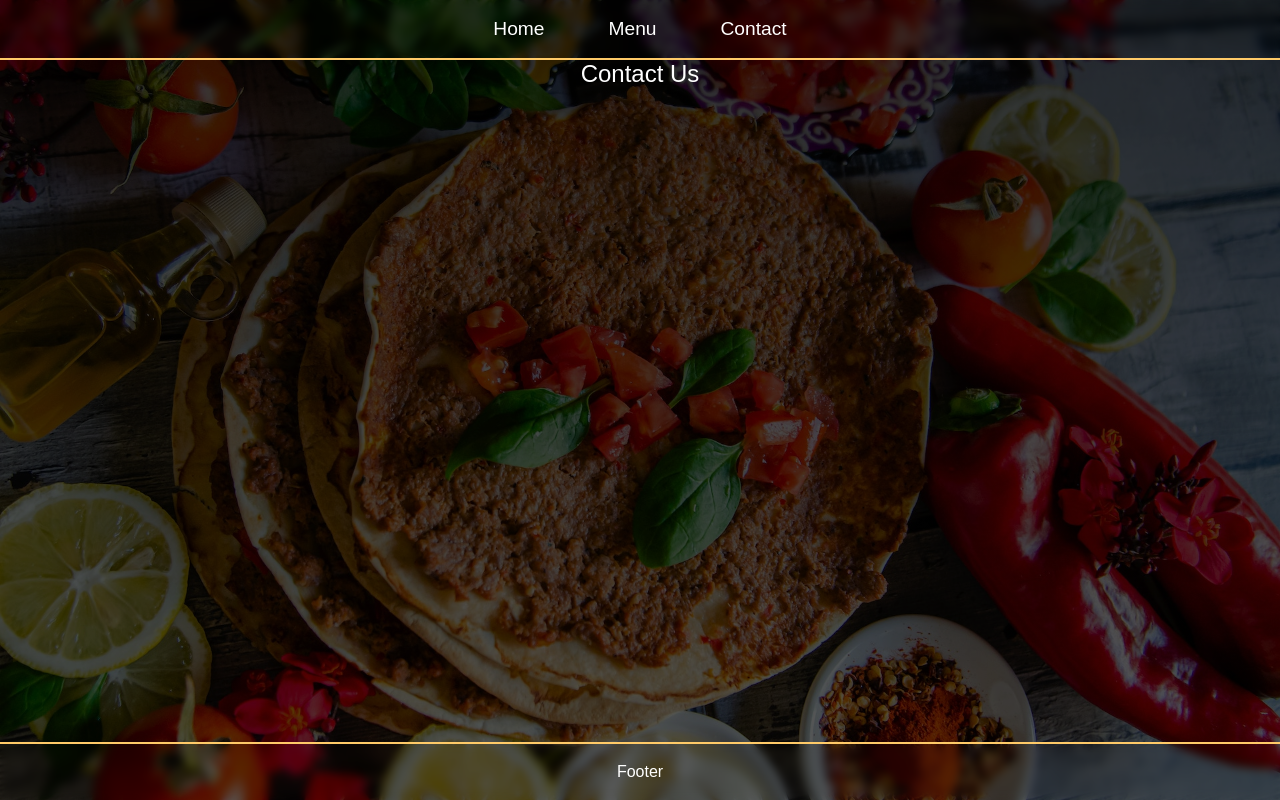
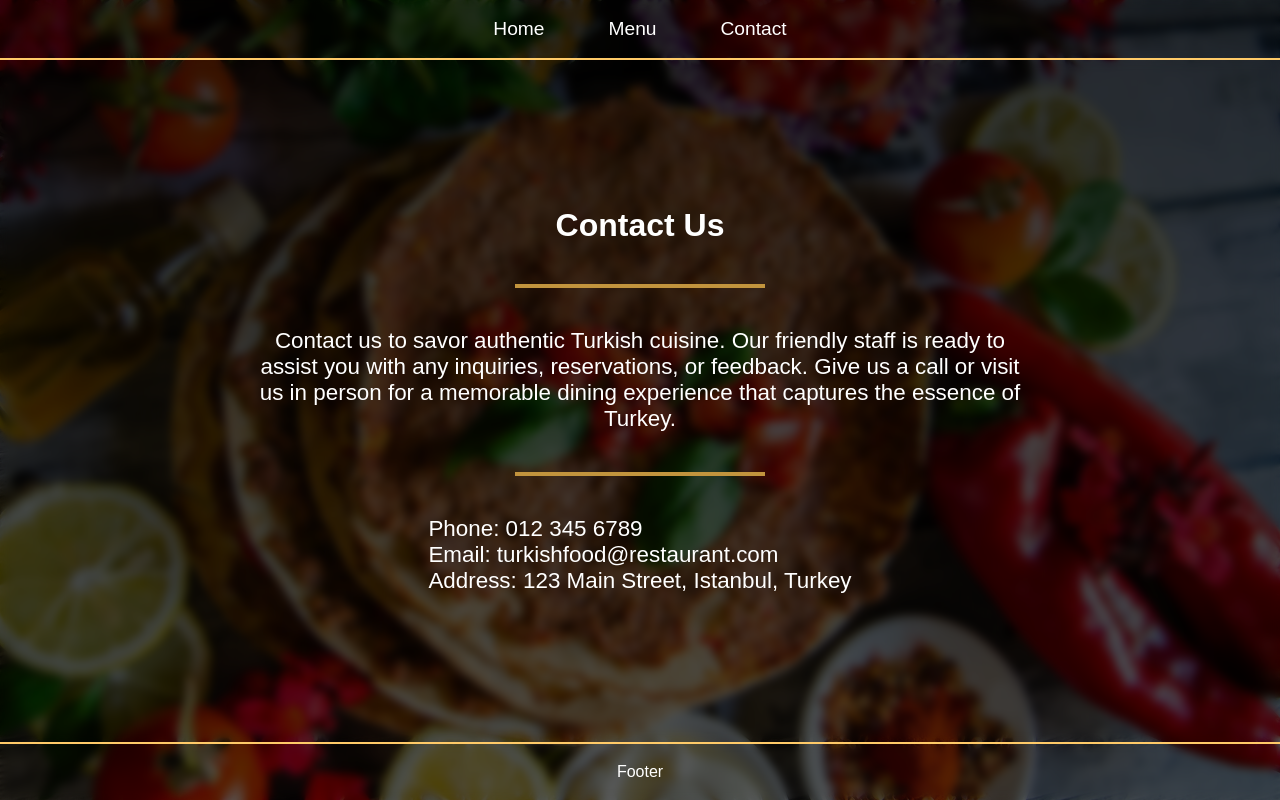
Before and after one commit to eliptik1/restaurant-page, a website built with webpack: page dist/index.html in a window 1280 px wide. Both pictures are taken after a click on the item "Contact". Built offline with nearby package versions, Linux system fonts and the light colour scheme.

Commit message:
Create contact page

```diff
--- a/src/contact.js
+++ b/src/contact.js
@@ -3,11 +3,26 @@ function createContact(){
     const main = document.createElement("main")
     main.classList.add("contact")
 
-    const paragraph = document.createElement("p")
+    /* const paragraph = document.createElement("p")
     paragraph.classList.add("main-content")
     paragraph.textContent = "Contact Us"
 
-    main.append(paragraph)
+    main.append(paragraph) */
+
+    main.innerHTML = `
+    <h2 class="main-content">Contact Us</h2>
+    <hr>
+    <p>Contact us to savor authentic Turkish cuisine. Our friendly staff is ready to assist you with any inquiries,
+    reservations, or feedback. Give us a call or visit us in person for a memorable dining experience
+    that captures the essence of Turkey.</p>
+    <hr>
+    <ul>
+        <li>Phone: 012 345 6789</li>
+        <li>Email: turkishfood@restaurant.com</li>
+        <li>Address: 123 Main Street, Istanbul, Turkey</li>
+    </ul>
+
+    `
 
     return main
 }
--- a/src/style.scss
+++ b/src/style.scss
@@ -152,3 +152,26 @@ hr {
 .menu-container:last-child {
     margin-bottom: 4rem;
 }
+
+main.contact {
+    backdrop-filter: blur(5px);
+    display: flex;
+    justify-content: center;
+    align-items: center;
+    flex-direction: column;
+    h2 {
+        font-size: 2rem;
+        font-weight: 900;
+    }
+    p {
+        font-size: 1.4rem;
+        width: 60vw;
+    }
+    ul {
+        font-size: 1.4rem;
+        list-style: none;
+        display: flex;
+        flex-direction: column;
+        align-items: flex-start;
+    }
+}
```
Also changed, not shown: dist/main.js.
